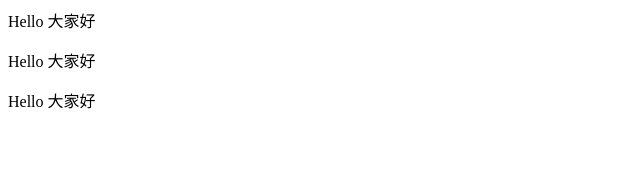
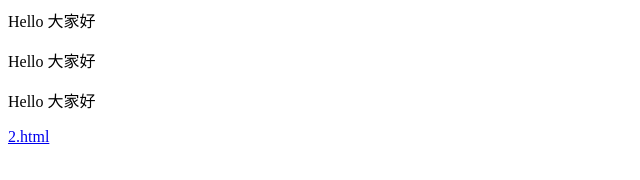
Before and after one commit to 246463/246463.github.io, a plain HTML site: page index.html in a window 1280 px wide. Shown: the full height of the page, 0-640 px from the left. Drawn offline with Linux system fonts and the light colour scheme.

Commit message:
Update index.html

```diff
--- a/index.html
+++ b/index.html
@@ -1,3 +1,5 @@
 <p>Hello 大家好</p>
 <p>Hello 大家好</p>
 <p>Hello 大家好</p>
+
+<a href=./2.html>2.html</a>
```
